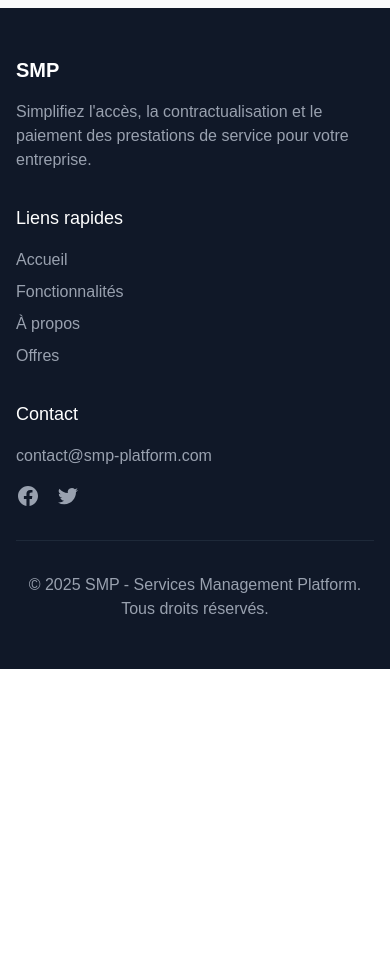
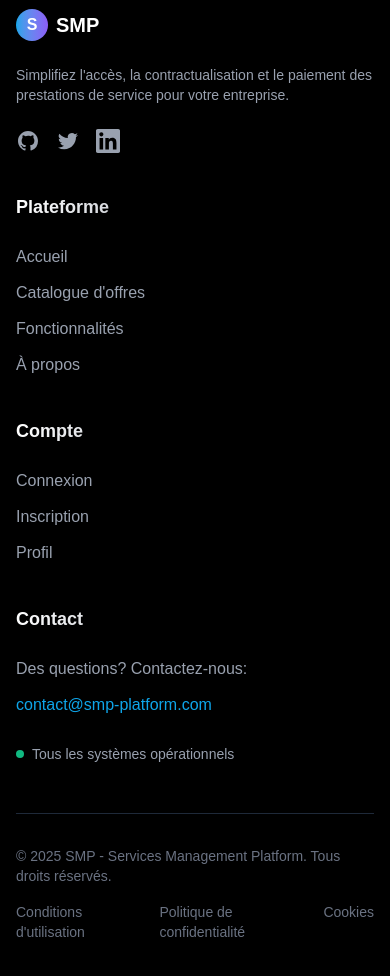
Before and after one commit to ilyaszk/services, a Next.js app: page /offres/1 in a window 390 px wide. Shown: the part 900-1876 px from the top of the page. Before the commit the page ends 1569 px from the top, so only its background shows below. Built offline with nearby package versions, Linux system fonts and the light colour scheme; no server answers; the database is empty.

Commit message:
<feat>(landing page) rework style

```diff
--- a/src/components/footer.tsx
+++ b/src/components/footer.tsx
@@ -2,31 +2,91 @@ import Link from "next/link";
 
 export default function Footer() {
   return (
-    <footer className="bg-gray-900 text-white py-12">
+    <footer className="bg-black border-t border-gray-800 py-16 text-white">
       <div className="container mx-auto px-6 md:px-12">
-        <div className="grid grid-cols-1 md:grid-cols-3 gap-8">
-          <div>
-            <h3 className="text-xl font-bold mb-4">SMP</h3>
-            <p className="text-gray-400">
+        <div className="grid grid-cols-1 md:grid-cols-4 gap-10">
+          <div className="col-span-1 md:col-span-1">
+            <Link href="/" className="flex items-center mb-6">
+              <div className="h-8 w-8 rounded-full bg-gradient-to-r from-[#0ea5e9] to-[#8b5cf6] flex items-center justify-center">
+                <span className="text-white font-bold">S</span>
+              </div>
+              <span className="ml-2 text-xl font-bold text-white">SMP</span>
+            </Link>
+            <p className="text-gray-400 text-sm mb-6">
               Simplifiez l'accès, la contractualisation et le paiement des
               prestations de service pour votre entreprise.
             </p>
+            <div className="flex space-x-4">
+              <a
+                href="#"
+                className="text-gray-400 hover:text-[#0ea5e9] transition-colors"
+                aria-label="GitHub"
+              >
+                <svg
+                  className="w-6 h-6"
+                  fill="currentColor"
+                  viewBox="0 0 24 24"
+                >
+                  <path
+                    fillRule="evenodd"
+                    d="M12 2C6.477 2 2 6.484 2 12.017c0 4.425 2.865 8.18 6.839 9.504.5.092.682-.217.682-.483 0-.237-.008-.868-.013-1.703-2.782.605-3.369-1.343-3.369-1.343-.454-1.158-1.11-1.466-1.11-1.466-.908-.62.069-.608.069-.608 1.003.07 1.531 1.032 1.531 1.032.892 1.53 2.341 1.088 2.91.832.092-.647.35-1.088.636-1.338-2.22-.253-4.555-1.113-4.555-4.951 0-1.093.39-1.988 1.029-2.688-.103-.253-.446-1.272.098-2.65 0 0 .84-.27 2.75 1.026A9.564 9.564 0 0112 6.844c.85.004 1.705.115 2.504.337 1.909-1.296 2.747-1.027 2.747-1.027.546 1.379.202 2.398.1 2.651.64.7 1.028 1.595 1.028 2.688 0 3.848-2.339 4.695-4.566 4.943.359.309.678.92.678 1.855 0 1.338-.012 2.419-.012 2.747 0 .268.18.58.688.482A10.019 10.019 0 0022 12.017C22 6.484 17.522 2 12 2z"
+                    clipRule="evenodd"
+                  />
+                </svg>
+              </a>
+              <a
+                href="#"
+                className="text-gray-400 hover:text-[#8b5cf6] transition-colors"
+                aria-label="Twitter"
+              >
+                <svg
+                  className="w-6 h-6"
+                  fill="currentColor"
+                  viewBox="0 0 24 24"
+                >
+                  <path d="M8.29 20.251c7.547 0 11.675-6.253 11.675-11.675 0-.178 0-.355-.012-.53A8.348 8.348 0 0022 5.92a8.19 8.19 0 01-2.357.646 4.118 4.118 0 001.804-2.27 8.224 8.224 0 01-2.605.996 4.107 4.107 0 00-6.993 3.743 11.65 11.65 0 01-8.457-4.287 4.106 4.106 0 001.27 5.477A4.072 4.072 0 012.8 9.713v.052a4.105 4.105 0 003.292 4.022 4.095 4.095 0 01-1.853.07 4.108 4.108 0 003.834 2.85A8.233 8.233 0 012 18.407a11.616 11.616 0 006.29 1.84" />
+                </svg>
+              </a>
+              <a
+                href="#"
+                className="text-gray-400 hover:text-[#10b981] transition-colors"
+                aria-label="LinkedIn"
+              >
+                <svg
+                  className="w-6 h-6"
+                  fill="currentColor"
+                  viewBox="0 0 24 24"
+                >
+                  <path d="M20.447 20.452h-3.554v-5.569c0-1.328-.027-3.037-1.852-3.037-1.853 0-2.136 1.445-2.136 2.939v5.667H9.351V9h3.414v1.561h.046c.477-.9 1.637-1.85 3.37-1.85 3.601 0 4.267 2.37 4.267 5.455v6.286zM5.337 7.433c-1.144 0-2.063-.926-2.063-2.065 0-1.138.92-2.063 2.063-2.063 1.14 0 2.064.925 2.064 2.063 0 1.139-.925 2.065-2.064 2.065zm1.782 13.019H3.555V9h3.564v11.452zM22.225 0H1.771C.792 0 0 .774 0 1.729v20.542C0 23.227.792 24 1.771 24h20.451C23.2 24 24 23.227 24 22.271V1.729C24 .774 23.2 0 22.222 0h.003z" />
+                </svg>
+              </a>
+            </div>
           </div>
           <div>
-            <h3 className="text-lg font-medium mb-4">Liens rapides</h3>
-            <ul className="space-y-2">
+            <h3 className="text-lg font-semibold mb-6 bg-clip-text text-transparent bg-gradient-to-r from-white to-gray-500">
+              Plateforme
+            </h3>
+            <ul className="space-y-3 text-gray-400">
               <li>
                 <Link
                   href="/"
-                  className="text-gray-400 hover:text-white transition-colors"
+                  className="hover:text-[#0ea5e9] transition-colors"
                 >
                   Accueil
                 </Link>
               </li>
               <li>
                 <Link
+                  href="/offres"
+                  className="hover:text-[#0ea5e9] transition-colors"
+                >
+                  Catalogue d'offres
+                </Link>
+              </li>
+              <li>
+                <Link
                   href="/#features"
-                  className="text-gray-400 hover:text-white transition-colors"
+                  className="hover:text-[#0ea5e9] transition-colors"
                 >
                   Fonctionnalités
                 </Link>
@@ -34,65 +94,90 @@ export default function Footer() {
               <li>
                 <Link
                   href="/#about"
-                  className="text-gray-400 hover:text-white transition-colors"
+                  className="hover:text-[#0ea5e9] transition-colors"
                 >
                   À propos
-                </Link>
-              </li>
-              <li>
-                <Link
-                  href="/offres"
-                  className="text-gray-400 hover:text-white transition-colors"
-                >
-                  Offres
                 </Link>
               </li>
             </ul>
           </div>
           <div>
-            <h3 className="text-lg font-medium mb-4">Contact</h3>
-            <p className="text-gray-400">contact@smp-platform.com</p>
-            <div className="flex space-x-4 mt-4">
-              <a
-                href="#"
-                className="text-gray-400 hover:text-white transition-colors"
-                aria-label="Facebook"
-              >
-                <svg
-                  className="w-6 h-6"
-                  fill="currentColor"
-                  viewBox="0 0 24 24"
-                  aria-hidden="true"
+            <h3 className="text-lg font-semibold mb-6 bg-clip-text text-transparent bg-gradient-to-r from-white to-gray-500">
+              Compte
+            </h3>
+            <ul className="space-y-3 text-gray-400">
+              <li>
+                <Link
+                  href="/auth/signin"
+                  className="hover:text-[#8b5cf6] transition-colors"
                 >
-                  <path
-                    fillRule="evenodd"
-                    d="M22 12c0-5.523-4.477-10-10-10S2 6.477 2 12c0 4.991 3.657 9.128 8.438 9.878v-6.987h-2.54V12h2.54V9.797c0-2.506 1.492-3.89 3.777-3.89 1.094 0 2.238.195 2.238.195v2.46h-1.26c-1.243 0-1.63.771-1.63 1.562V12h2.773l-.443 2.89h-2.33v6.988C18.343 21.128 22 16.991 22 12z"
-                    clipRule="evenodd"
-                  ></path>
-                </svg>
-              </a>
-              <a
-                href="#"
-                className="text-gray-400 hover:text-white transition-colors"
-                aria-label="Twitter"
-              >
-                <svg
-                  className="w-6 h-6"
-                  fill="currentColor"
-                  viewBox="0 0 24 24"
-                  aria-hidden="true"
+                  Connexion
+                </Link>
+              </li>
+              <li>
+                <Link
+                  href="/auth/signup"
+                  className="hover:text-[#8b5cf6] transition-colors"
                 >
-                  <path d="M8.29 20.251c7.547 0 11.675-6.253 11.675-11.675 0-.178 0-.355-.012-.53A8.348 8.348 0 0022 5.92a8.19 8.19 0 01-2.357.646 4.118 4.118 0 001.804-2.27 8.224 8.224 0 01-2.605.996 4.107 4.107 0 00-6.993 3.743 11.65 11.65 0 01-8.457-4.287 4.106 4.106 0 001.27 5.477A4.072 4.072 0 012.8 9.713v.052a4.105 4.105 0 003.292 4.022 4.095 4.095 0 01-1.853.07 4.108 4.108 0 003.834 2.85A8.233 8.233 0 012 18.407a11.616 11.616 0 006.29 1.84"></path>
-                </svg>
-              </a>
+                  Inscription
+                </Link>
+              </li>
+              <li>
+                <Link
+                  href="/profile"
+                  className="hover:text-[#8b5cf6] transition-colors"
+                >
+                  Profil
+                </Link>
+              </li>
+            </ul>
+          </div>
+          <div>
+            <h3 className="text-lg font-semibold mb-6 bg-clip-text text-transparent bg-gradient-to-r from-white to-gray-500">
+              Contact
+            </h3>
+            <p className="text-gray-400 mb-3">Des questions? Contactez-nous:</p>
+            <a
+              href="mailto:contact@smp-platform.com"
+              className="text-[#0ea5e9] hover:underline"
+            >
+              contact@smp-platform.com
+            </a>
+            <div className="mt-6">
+              <div className="inline-flex items-center">
+                <span className="h-2 w-2 rounded-full bg-[#10b981] mr-2"></span>
+                <span className="text-gray-400 text-sm">
+                  Tous les systèmes opérationnels
+                </span>
+              </div>
             </div>
           </div>
         </div>
-        <div className="border-t border-gray-800 mt-8 pt-8 text-center text-gray-400">
-          <p>
+        <div className="border-t border-gray-800 mt-12 pt-8 flex flex-col md:flex-row md:justify-between md:items-center">
+          <p className="text-gray-500 text-sm">
             &copy; {new Date().getFullYear()} SMP - Services Management
             Platform. Tous droits réservés.
           </p>
+          <div className="flex space-x-6 mt-4 md:mt-0">
+            <Link
+              href="#"
+              className="text-gray-500 hover:text-gray-300 text-sm"
+            >
+              Conditions d'utilisation
+            </Link>
+            <Link
+              href="#"
+              className="text-gray-500 hover:text-gray-300 text-sm"
+            >
+              Politique de confidentialité
+            </Link>
+            <Link
+              href="#"
+              className="text-gray-500 hover:text-gray-300 text-sm"
+            >
+              Cookies
+            </Link>
+          </div>
         </div>
       </div>
     </footer>
--- a/src/components/navbar.tsx
+++ b/src/components/navbar.tsx
@@ -3,34 +3,67 @@
 import Link from "next/link";
 import { signOut, useSession } from "next-auth/react";
 import Image from "next/image";
-import { useState } from "react";
+import { useState, useEffect } from "react";
 
 export default function Navbar() {
   const { data: session, status } = useSession();
   const [isMenuOpen, setIsMenuOpen] = useState(false);
+  const [scrolled, setScrolled] = useState(false);
+
+  useEffect(() => {
+    const handleScroll = () => {
+      if (window.scrollY > 10) {
+        setScrolled(true);
+      } else {
+        setScrolled(false);
+      }
+    };
+
+    window.addEventListener("scroll", handleScroll);
+    return () => {
+      window.removeEventListener("scroll", handleScroll);
+    };
+  }, []);
 
   return (
-    <nav className="bg-white dark:bg-gray-800 shadow-sm">
+    <nav
+      className={`fixed top-0 left-0 right-0 z-50 transition-all duration-300 backdrop-blur-sm ${
+        scrolled ? "bg-black/80 shadow-lg shadow-[#0ea5e9]/5" : "bg-transparent"
+      }`}
+    >
       <div className="max-w-7xl mx-auto px-4 sm:px-6 lg:px-8">
         <div className="flex justify-between h-16">
-          <div className="flex">
-            <div className="flex-shrink-0 flex items-center">
-              <Link href="/" className="text-2xl font-bold text-blue-600">
-                SMP
-              </Link>
-            </div>
-            <div className="hidden sm:ml-6 sm:flex sm:space-x-8">
+          <div className="flex items-center">
+            <Link href="/" className="flex items-center">
+              <div className="h-8 w-8 rounded-full bg-gradient-to-r from-[#0ea5e9] to-[#8b5cf6] flex items-center justify-center">
+                <span className="text-white font-bold">S</span>
+              </div>
+              <span className="ml-2 text-xl font-bold text-white">SMP</span>
+            </Link>
+            <div className="hidden sm:ml-10 sm:flex sm:space-x-8">
               <Link
                 href="/"
-                className="border-transparent text-gray-900 dark:text-gray-200 inline-flex items-center px-1 pt-1 border-b-2 text-sm font-medium"
+                className="text-gray-300 hover:text-white border-transparent hover:border-[#0ea5e9] inline-flex items-center px-1 pt-1 border-b-2 text-sm font-medium transition-colors"
               >
                 Accueil
               </Link>
               <Link
                 href="/offres"
-                className="border-transparent text-gray-900 dark:text-gray-200 inline-flex items-center px-1 pt-1 border-b-2 text-sm font-medium"
+                className="text-gray-300 hover:text-white border-transparent hover:border-[#0ea5e9] inline-flex items-center px-1 pt-1 border-b-2 text-sm font-medium transition-colors"
               >
                 Offres
+              </Link>
+              <Link
+                href="/#features"
+                className="text-gray-300 hover:text-white border-transparent hover:border-[#0ea5e9] inline-flex items-center px-1 pt-1 border-b-2 text-sm font-medium transition-colors"
+              >
+                Fonctionnalités
+              </Link>
+              <Link
+                href="/#about"
+                className="text-gray-300 hover:text-white border-transparent hover:border-[#0ea5e9] inline-flex items-center px-1 pt-1 border-b-2 text-sm font-medium transition-colors"
+              >
+                À propos
               </Link>
             </div>
           </div>
@@ -38,14 +71,14 @@ export default function Navbar() {
           <div className="hidden sm:ml-6 sm:flex sm:items-center">
             {status === "authenticated" && session?.user ? (
               <div className="flex items-center">
-                <span className="text-gray-700 dark:text-gray-300 mr-4">
+                <span className="text-gray-300 mr-4">
                   Bonjour, {session.user.name || "Utilisateur"}
                 </span>
 
                 <div className="relative">
                   <button
                     onClick={() => setIsMenuOpen(!isMenuOpen)}
-                    className="flex text-sm border-2 border-transparent rounded-full focus:outline-none focus:border-gray-300 transition duration-150 ease-in-out"
+                    className="flex text-sm border-2 border-transparent rounded-full focus:outline-none focus:border-gray-400 transition duration-150 ease-in-out"
                   >
                     {session.user.image ? (
                       <Image
@@ -58,7 +91,7 @@ export default function Navbar() {
                         className="rounded-full"
                       />
                     ) : (
-                      <div className="w-8 h-8 rounded-full bg-blue-600 flex items-center justify-center text-white">
+                      <div className="w-8 h-8 rounded-full bg-gradient-to-r from-[#8b5cf6] to-[#1e40af] flex items-center justify-center text-white">
                         {session.user.name?.charAt(0).toUpperCase() ||
                           session.user.email?.charAt(0).toUpperCase() ||
                           "U"}
@@ -67,18 +100,18 @@ export default function Navbar() {
                   </button>
 
                   {isMenuOpen && (
-                    <div className="z-100 origin-top-right absolute right-0 mt-2 w-48 rounded-md shadow-lg py-1 bg-white dark:bg-gray-700 ring-1 ring-black ring-opacity-5">
-                      <div className="px-4 py-2 border-b border-gray-200 dark:border-gray-600">
-                        <p className="text-sm font-medium text-gray-700 dark:text-gray-300">
+                    <div className="z-100 origin-top-right absolute right-0 mt-2 w-48 rounded-lg shadow-lg py-1 bg-gray-900 border border-gray-800 ring-1 ring-black ring-opacity-5">
+                      <div className="px-4 py-2 border-b border-gray-800">
+                        <p className="text-sm font-medium text-white">
                           {session.user.name || "Utilisateur"}
                         </p>
-                        <p className="text-xs text-gray-500 dark:text-gray-400 truncate">
+                        <p className="text-xs text-gray-400 truncate">
                           {session.user.email}
                         </p>
                       </div>
                       <Link
                         href="/profile"
-                        className="block px-4 py-2 text-sm text-gray-700 dark:text-gray-300 hover:bg-gray-100 dark:hover:bg-gray-600"
+                        className="block px-4 py-2 text-sm text-gray-300 hover:bg-gray-800"
                         onClick={() => setIsMenuOpen(false)}
                       >
                         Profil
@@ -88,7 +121,7 @@ export default function Navbar() {
                           setIsMenuOpen(false);
                           signOut({ redirect: true, callbackUrl: "/" });
                         }}
-                        className="block w-full text-left px-4 py-2 text-sm text-gray-700 dark:text-gray-300 hover:bg-gray-100 dark:hover:bg-gray-600"
+                        className="block w-full text-left px-4 py-2 text-sm text-gray-300 hover:bg-gray-800"
                       >
                         Déconnexion
                       </button>
@@ -100,13 +133,13 @@ export default function Navbar() {
               <div className="flex items-center space-x-4">
                 <Link
                   href="/auth/signin"
-                  className="text-gray-700 dark:text-gray-300 hover:text-blue-600 dark:hover:text-blue-400"
+                  className="text-gray-300 hover:text-white transition-colors"
                 >
                   Connexion
                 </Link>
                 <Link
                   href="/auth/signup"
-                  className="bg-blue-600 text-white px-4 py-2 rounded-md text-sm font-medium hover:bg-blue-700"
+                  className="bg-gradient-to-r from-[#0ea5e9] to-[#8b5cf6] hover:opacity-90 text-white px-4 py-2 rounded-lg text-sm font-medium transition-colors"
                 >
                   Inscription
                 </Link>
@@ -118,7 +151,7 @@ export default function Navbar() {
           <div className="sm:hidden flex items-center">
             <button
               onClick={() => setIsMenuOpen(!isMenuOpen)}
-              className="inline-flex items-center justify-center p-2 rounded-md text-gray-500 dark:text-gray-400 hover:text-gray-900 dark:hover:text-white hover:bg-gray-100 dark:hover:bg-gray-700 focus:outline-none"
+              className="inline-flex items-center justify-center p-2 rounded-md text-gray-400 hover:text-white hover:bg-gray-800 focus:outline-none"
             >
               <span className="sr-only">Ouvrir le menu</span>
               <svg
@@ -150,26 +183,40 @@ export default function Navbar() {
 
       {/* Mobile menu */}
       {isMenuOpen && (
-        <div className="sm:hidden">
+        <div className="sm:hidden bg-black/95 backdrop-blur-sm border-t border-gray-800">
           <div className="pt-2 pb-3 space-y-1">
             <Link
               href="/"
-              className="block pl-3 pr-4 py-2 border-l-4 border-transparent text-gray-600 dark:text-gray-300 hover:bg-gray-50 dark:hover:bg-gray-700 hover:border-gray-300 dark:hover:border-gray-600"
+              className="block pl-3 pr-4 py-2 border-l-4 border-transparent text-gray-300 hover:bg-gray-800 hover:border-[#0ea5e9]"
               onClick={() => setIsMenuOpen(false)}
             >
               Accueil
             </Link>
             <Link
               href="/offres"
-              className="block pl-3 pr-4 py-2 border-l-4 border-transparent text-gray-600 dark:text-gray-300 hover:bg-gray-50 dark:hover:bg-gray-700 hover:border-gray-300 dark:hover:border-gray-600"
+              className="block pl-3 pr-4 py-2 border-l-4 border-transparent text-gray-300 hover:bg-gray-800 hover:border-[#0ea5e9]"
               onClick={() => setIsMenuOpen(false)}
             >
               Offres
             </Link>
+            <Link
+              href="/#features"
+              className="block pl-3 pr-4 py-2 border-l-4 border-transparent text-gray-300 hover:bg-gray-800 hover:border-[#8b5cf6]"
+              onClick={() => setIsMenuOpen(false)}
+            >
+              Fonctionnalités
+            </Link>
+            <Link
+              href="/#about"
+              className="block pl-3 pr-4 py-2 border-l-4 border-transparent text-gray-300 hover:bg-gray-800 hover:border-[#10b981]"
+              onClick={() => setIsMenuOpen(false)}
+            >
+              À propos
+            </Link>
           </div>
 
           {status === "authenticated" && session?.user ? (
-            <div className="pt-4 pb-3 border-t border-gray-200 dark:border-gray-700">
+            <div className="pt-4 pb-3 border-t border-gray-800">
               <div className="flex items-center px-4">
                 {session.user.image ? (
                   <Image
@@ -180,17 +227,17 @@ export default function Navbar() {
                     className="rounded-full"
                   />
                 ) : (
-                  <div className="w-10 h-10 rounded-full bg-blue-600 flex items-center justify-center text-white">
+                  <div className="w-10 h-10 rounded-full bg-gradient-to-r from-[#8b5cf6] to-[#1e40af] flex items-center justify-center text-white">
                     {session.user.name?.charAt(0).toUpperCase() ||
                       session.user.email?.charAt(0).toUpperCase() ||
                       "U"}
                   </div>
                 )}
                 <div className="ml-3">
-                  <div className="text-base font-medium text-gray-800 dark:text-gray-200">
+                  <div className="text-base font-medium text-white">
                     {session.user.name || "Utilisateur"}
                   </div>
-                  <div className="text-sm font-medium text-gray-500 dark:text-gray-400">
+                  <div className="text-sm font-medium text-gray-400">
                     {session.user.email}
                   </div>
                 </div>
@@ -198,7 +245,7 @@ export default function Navbar() {
               <div className="mt-3 space-y-1">
                 <Link
                   href="/profile"
-                  className="block px-4 py-2 text-base font-medium text-gray-600 dark:text-gray-300 hover:bg-gray-100 dark:hover:bg-gray-700"
+                  className="block px-4 py-2 text-base font-medium text-gray-300 hover:bg-gray-800"
                   onClick={() => setIsMenuOpen(false)}
                 >
                   Profil
@@ -208,25 +255,25 @@ export default function Navbar() {
                     setIsMenuOpen(false);
                     signOut({ redirect: true, callbackUrl: "/" });
                   }}
-                  className="block w-full text-left px-4 py-2 text-base font-medium text-gray-600 dark:text-gray-300 hover:bg-gray-100 dark:hover:bg-gray-700"
+                  className="block w-full text-left px-4 py-2 text-base font-medium text-gray-300 hover:bg-gray-800"
                 >
                   Déconnexion
                 </button>
               </div>
             </div>
           ) : (
-            <div className="pt-4 pb-3 border-t border-gray-200 dark:border-gray-700">
+            <div className="pt-4 pb-3 border-t border-gray-800">
               <div className="space-y-1">
                 <Link
                   href="/auth/signin"
-                  className="block px-4 py-2 text-base font-medium text-gray-600 dark:text-gray-300 hover:bg-gray-100 dark:hover:bg-gray-700"
+                  className="block px-4 py-2 text-base font-medium text-gray-300 hover:bg-gray-800"
                   onClick={() => setIsMenuOpen(false)}
                 >
                   Connexion
                 </Link>
                 <Link
                   href="/auth/signup"
-                  className="block px-4 py-2 text-base font-medium text-gray-600 dark:text-gray-300 hover:bg-gray-100 dark:hover:bg-gray-700"
+                  className="block px-4 py-2 text-base font-medium text-gray-300 hover:bg-gray-800"
                   onClick={() => setIsMenuOpen(false)}
                 >
                   Inscription
```
Also changed, not shown: src/app/page.tsx (+157 -112 lines), 2 other files (tests, documents, lock files or other folders).
